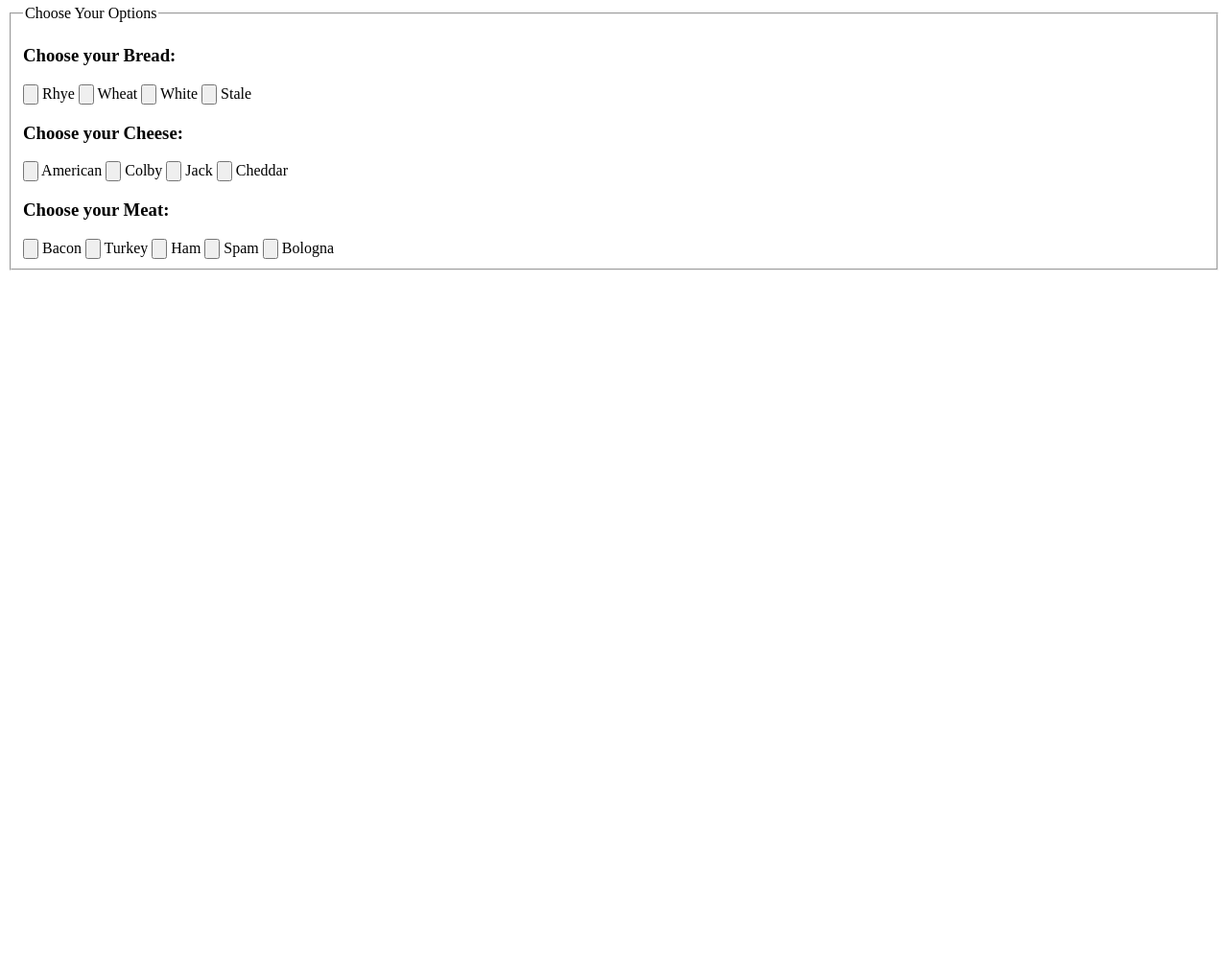
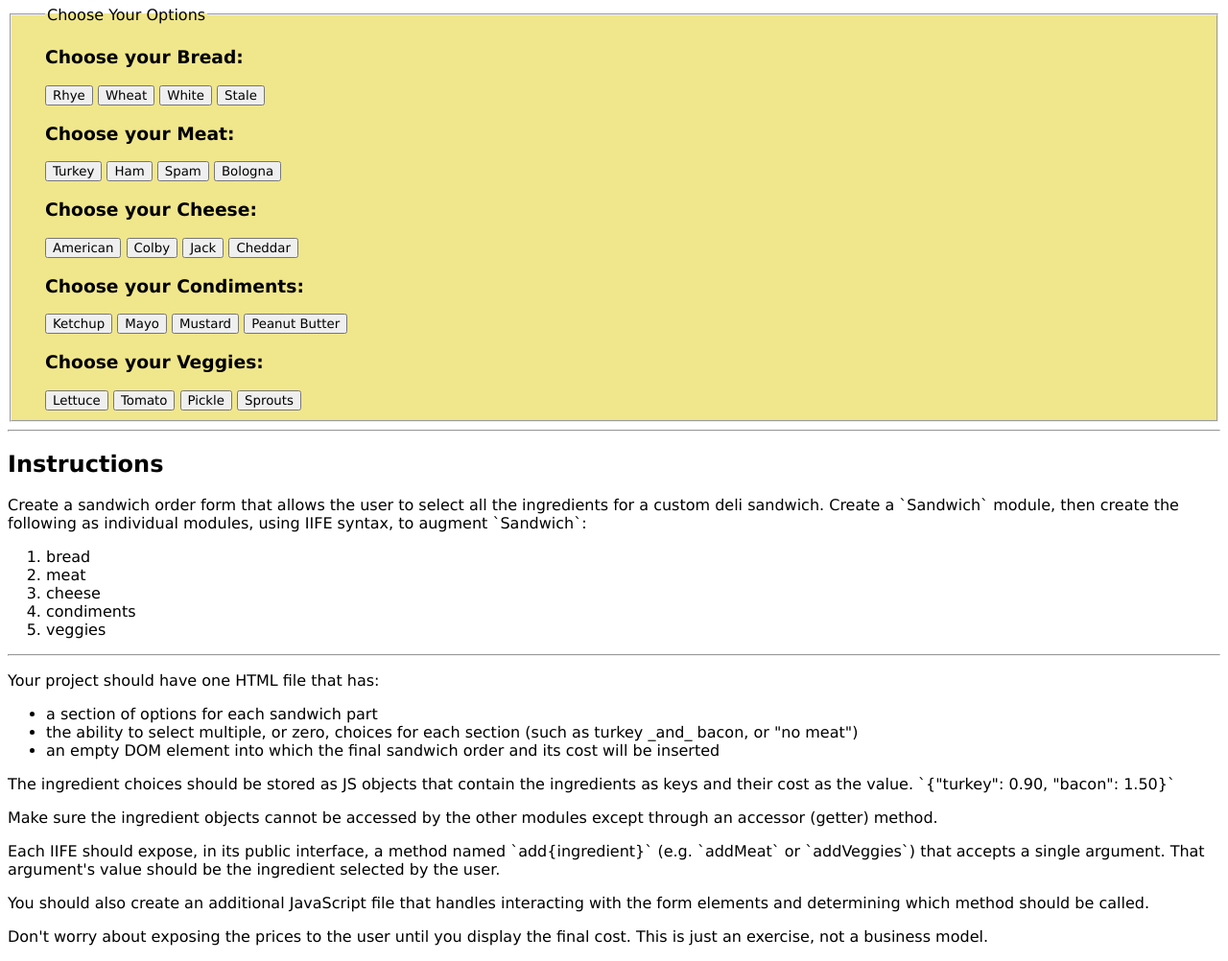
Before and after one commit to iamericanartist/mj-jquery-sandwich-maker, a plain HTML site: page index.html in a window 1280 px wide. Shown: the part 75-1077 px from the top of the page at 96% size. Before the commit the page ends 800 px from the top, so only its background shows below. Drawn offline with Linux system fonts and the light colour scheme.

Commit message:
starting iife setup

```diff
--- a/index.html
+++ b/index.html
@@ -4,7 +4,7 @@
 	<meta charset="utf-8">
 	<meta http-equiv="X-UA-Compatible" content="IE=edge">
 	<title>Sandwich Maker</title>
-	<link rel="stylesheet" href="">
+	<link rel="stylesheet" href="main.css">
 </head>
 <body>
 	<h1>The IIFE Sandwich </h1>
@@ -12,34 +12,78 @@
 	<fieldset>
 		<legend>Choose Your Options</legend>
 		<div> <h3>Choose your Bread:</h3>
-			<label><input type="button" id="chooseRhye"> Rhye </input></label>
-			<label><input type="button" id="chooseWheat"> Wheat </input></label>
-			<label><input type="button" id="chooseWhite"> White </input></label>
-			<label><input type="button" id="chooseStale"> Stale </input></label>
+			<button type="button" id="chooseRhye"> Rhye </button>
+			<button type="button" id="chooseWheat"> Wheat </button>
+			<button type="button" id="chooseWhite"> White </button>
+			<button type="button" id="chooseStale"> Stale </button>
+		</div>
+
+		<div> <h3>Choose your Meat:</h3>
+			<button type="button" id="chooseTurkey"> Turkey </button>
+			<button type="button" id="chooseHam"> Ham </button>
+			<button type="button" id="chooseSpam"> Spam </button>
+			<button type="button" id="chooseBologna"> Bologna </button>
 		</div>
 
 		<div> <h3>Choose your Cheese:</h3>
-			<input type="button" id="chooseAmerican"> American </input>
-			<input type="button" id="chooseColby"> Colby </input>
-			<input type="button" id="chooseJack"> Jack </input>
-			<input type="button" id="chooseCheddar"> Cheddar </input>
+			<button type="button" id="chooseAmerican"> American </button>
+			<button type="button" id="chooseColby"> Colby </button>
+			<button type="button" id="chooseJack"> Jack </button>
+			<button type="button" id="chooseCheddar"> Cheddar </button>
 		</div>
 
-		<div> <h3>Choose your Meat:</h3>
-			<input type="button" id="chooseBacon"> Bacon </input>
-			<input type="button" id="chooseTurkey"> Turkey </input>
-			<input type="button" id="chooseHam"> Ham </input>
-			<input type="button" id="chooseSpam"> Spam </input>
-			<input type="button" id="chooseBologna"> Bologna </input>
+		<div> <h3>Choose your Condiments:</h3>
+			<button type="button" id="chooseKetchup"> Ketchup </button>
+			<button type="button" id="chooseMayo"> Mayo </button>
+			<button type="button" id="chooseMustard"> Mustard </button>
+			<button type="button" id="choosePB"> Peanut Butter </button>
 		</div>
 
+		<div> <h3>Choose your Veggies:</h3>
+			<button type="button" id="chooseLettuce"> Lettuce </button>
+			<button type="button" id="chooseTomato"> Tomato </button>
+			<button type="button" id="choosePickle"> Pickle </button>
+			<button type="button" id="chooseSprouts"> Sprouts </button>
+		</div>
 	</fieldset>
-
-
 
 
 	<div id="finalSandwichEl">
 
+	</div>
+
+	<hr>
+	<div id="instructions">
+		<h2>Instructions</h2>
+		<p>Create a sandwich order form that allows the user to select all the ingredients for a custom deli sandwich. Create a `Sandwich` module, then create the following as individual modules, using IIFE syntax, to augment `Sandwich`: </p>
+
+		<ol>
+			<li>bread</li>
+			<li>meat</li>
+			<li>cheese</li>
+			<li>condiments</li>
+			<li>veggies</li>
+		</ol>
+
+		<hr>
+
+		<p>Your project should have one HTML file that has:</p>
+
+		<ul>
+			<li> a section of options for each sandwich part </li>
+			<li> the ability to select multiple, or zero, choices for each section (such as turkey _and_ bacon, or "no meat") </li>
+			<li> an empty DOM element into which the final sandwich order and its cost will be inserted </lo>
+		</ul>
+
+		<p> The ingredient choices should be stored as JS objects that contain the ingredients as keys and their cost as the value. `{"turkey": 0.90, "bacon": 1.50}` </p>
+
+		<p> Make sure the ingredient objects cannot be accessed by the other modules except through an accessor (getter) method. </p>
+
+		<p> Each IIFE should expose, in its public interface, a method named `add{ingredient}` (e.g. `addMeat` or `addVeggies`) that accepts a single argument. That argument's value should be the ingredient selected by the user.</p>
+
+		<p> You should also create an additional JavaScript file that handles interacting with the form elements and determining which method should be called. </p>
+
+		<p> Don't worry about exposing the prices to the user until you display the final cost. This is just an exercise, not a business model.</p>
 	</div>
 
 	<script src="javascripts/SandwichMaker.js"></script>
--- a/javascripts/SandwichMaker.js
+++ b/javascripts/SandwichMaker.js
@@ -1,4 +1,25 @@
 console.log("<<< SandwichMaker.js loaded >>>");
+
+
+var sandwichCost = Sandwich.getSandwichPrice("cheese");
+var toppingCost = Sandwich.getToppingPrice("captainCrunch");
+var output = document.getElementById("sandwich");
+
+output.innerHTML = sandwichCost + toppingCost;
+
+
+var Sandwich = (function() {
+  var prices = {"pb&j": 2.00, "cheese": .75};
+
+  return {
+    getSandwichPrice: function(sandwich) {
+      return prices[sandwich];
+    }
+  };
+})();
+
+
+
 
 //Kick off our IIFE object here... START:
 var SandwichMaker = (function() {
@@ -13,39 +34,3 @@ var totalPrice = 0;   // Private variable to store the sandwich PRICE
     }
   };
 })();
-
-
-
-
-
-// var SolarSystem = (function() {
-// 	var planets = ["Mercury", "Venus", "Earth", "Mars", "Xenon6", "Claire"];
-// 	var planetsLandedUpon = 234;
-// 	// var planetName = "Larry" //PRIVATE AS DEFINED IN THE FUNCTION
-// 	var spacecraft = ["U.S.S. Enterprise", "Voyager", "Cassini", "Yo Mama"];
-
-// 	return {
-// 		//getter for an array of planets that cannot be modified.
-// 		getPlanets: function() {
-// 			return planets;
-// 		},
-// 		//Getter/setter for number of planets that humans have landed people or robots on.
-// 		getPlanetsLandedOn: function() {
-// 			return planetsLandedUpon;
-// 		},
-// 		setPlanetsLandedOnNumber: function(num) {
-// 			planetsLandedUpon = num;
-// 		},
-// 		//public property for holding a last modified date.
-// 		lastModified: Date.now(),
-// 		// planetName:"Fred", //PUBLIC AS DEFINED WITH NO var
-// 		//Getter/setter for spacecraft currently exploring solar system. These should be stored in a private
-// 		getSpacecraft: function(){
-// 			return spacecraft;
-// 		},
-// 		addSpacecraft: function(newShip){
-// 			spacecraft.push(newShip)
-// 		}
-// 	}
-
-// })();
--- /dev/null
+++ b/main.css
@@ -0,0 +1,10 @@
+* {
+  font-family: Geneva, Tahoma, Verdana, sans-serif;
+}
+body {
+  box-sizing: border-box;
+}
+fieldset {
+  background-color: khaki;
+  padding-left: 35px;
+}
```
Also changed, not shown: javascripts/bread.js (line endings or trailing spaces).
